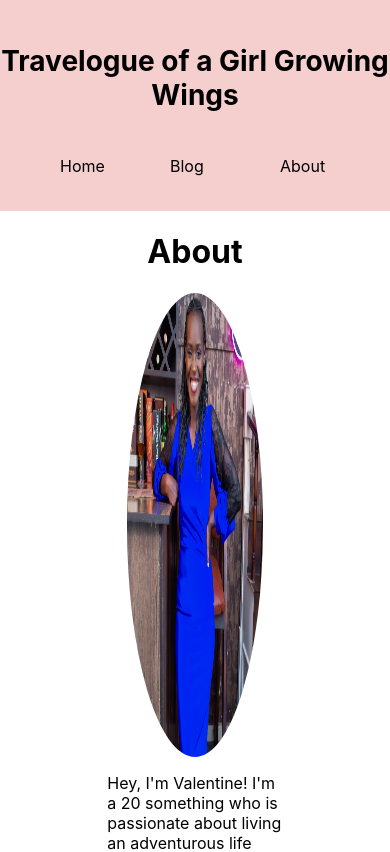
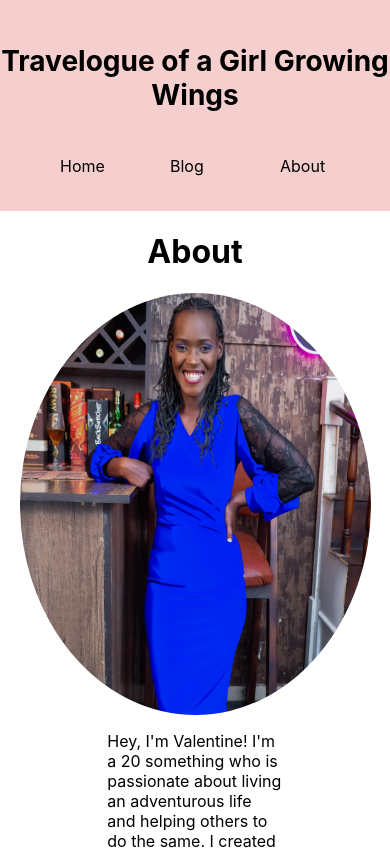
Before and after one commit to Maiyoj/Maps-n-Bags, a React (Create React App) app: page /adventure in a window 390 px wide. Shown: the top 852 px of the page. Built offline with nearby package versions, Linux system fonts and the light colour scheme.

Commit message:
[update] blog paragraph responsiveness

```diff
--- a/src/App.css
+++ b/src/App.css
@@ -229,6 +229,25 @@ width: 45%;
   margin-left: 50px;
   width:100%;
 }
+.image1{
+  width: 90%;
+  height: 50vh;
+  border-radius: 50%;
+}
+.image2{
+  width: 90%;
+  height: 50Vh;
+}
+.commentForm{
+  width: 100%;
+}
+.updateForm{
+  width: 60%;
+  height: 30vh;
+}
+.articlePara{
+  width: 100%;
+}
 }
 
 
--- a/src/components/Article.js
+++ b/src/components/Article.js
@@ -5,7 +5,7 @@ function Article({image, content, title, author}){
         <div className="article">
         <h3>{title}</h3>
         <img src={image} alt="Test"></img>
-        <p>{content}</p>
+        <p className="articlePara">{content}</p>
         <p>{author}</p>
         </div>
         </>
```
